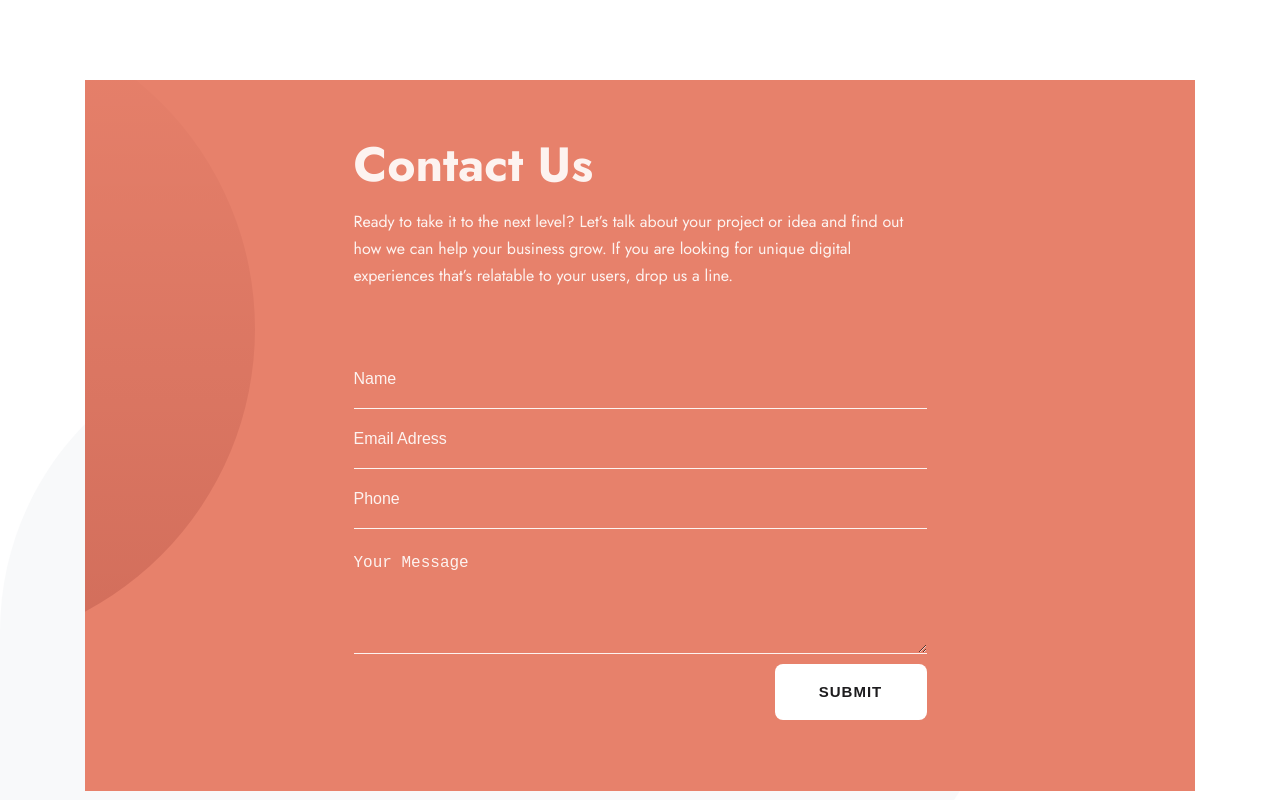
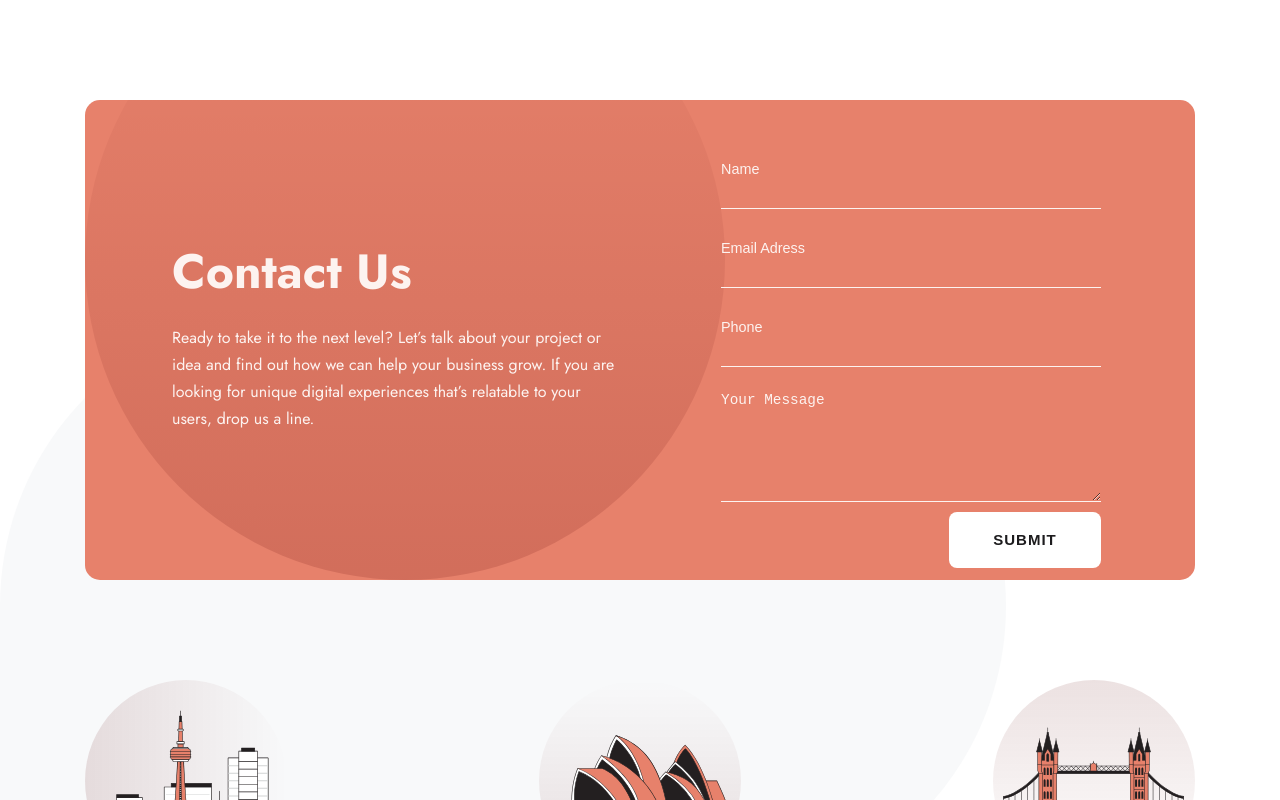
Before and after one commit to papilo-cloud/designo, a React (Vite) app: page /contact in a window 1280 px wide. Shown: the top 800 px of the page. Built offline with nearby package versions, Linux system fonts and the light colour scheme.

Commit message:
donw with the contact component

```diff
--- a/src/components/contact/contact.css
+++ b/src/components/contact/contact.css
@@ -10,7 +10,6 @@
     height: 764px;
     background-color: #E7816B;
     display: flex;
-    /* justify-content: space-between; */
     flex-direction: column;
     background-image: url('../../assets/contact/mobile/bg-pattern-hero-contact-mobile.svg');
     background-repeat: no-repeat;
@@ -32,7 +31,6 @@
     justify-content: space-between;
     text-align: center;
     color: #fdf3f0;
-    font-size: 1em;
 }
 .contact-bdy .form-bdy{
     position: relative;
@@ -47,6 +45,7 @@
     height: 410px;
     width: 87.4%;
 }
+
 .form-bdy .label{
     position: relative;
     height: 67px;
@@ -67,10 +66,16 @@
     outline: none;
     color: #fdf3f0;
     background-color: transparent;
-    font-size: 1em;
+    font-size: .9em;
+}
+form button{
+    margin-top: 10px;
+}
+.form-bdy .label1{
+    height: 110px;
 }
 .label textarea{
-    height: 140px;
+    height: 110px;
 }
 
 .label label input::placeholder, .label textarea::placeholder{
@@ -100,12 +105,24 @@
     font-weight: 400;
     font-size: 14px;
 }
+@media screen and (max-width:47em) {
+    .form-bdy form button{
+        position: absolute;
+        left: 50%;
+        transform: translateX(-50%);
+    }
+}
 
 @media screen and (min-width: 48em) {
+    .contact-us{
+        margin-top: 100px;
+        padding: 0px 1.5em;
+    }
     .contact-us .contact-bdy{
         height: 711px;
         background-image: url('../../assets/contact/desktop/bg-pattern-hero-desktop.svg');
         background-position: -100% -100%;
+        border-radius: 15px;
     }
     .contact-bdy .contact-mesg{
         height: 269px;
@@ -135,6 +152,53 @@
         height: 110px;
     }
     .label textarea{
-        height: 100px;
+        height: 110px;
     }
 }
+@media screen and (min-width: 51.2em) {
+    .contact-us{
+        padding: 0;
+    }
+}
+@media screen and (min-width: 75em) {
+    .contact-us .contact-bdy{
+        height: 480px;
+        flex-direction: row;
+        justify-content: space-between;
+        align-items: center;
+        /* padding: 0 4em; */
+        background-position: 0% 100%;
+    }
+    .contact-bdy .contact-mesg{
+        width: 635px;
+        height: 480px;
+        justify-content: flex-end;
+    }
+    .contact-mesg .text{
+        width: 540px;
+        height: 184px;
+    }
+    .contact-mesg .text p{
+        width: 445px;
+    }
+    .contact-bdy .form-bdy{
+        width: 474px;
+        height: 480px;
+        align-items: flex-start;
+    }
+    .contact-bdy .form-bdy form{
+        width: 380px;
+        height: 379px;
+        margin-top: 30px;
+    }
+    .form-bdy .label{
+        width: 380px;
+        height: 79px;
+    }
+    .form-bdy .label1{
+        height: 110px;
+    }
+    .label textarea{
+        height: 110px;
+    }
+}
```
